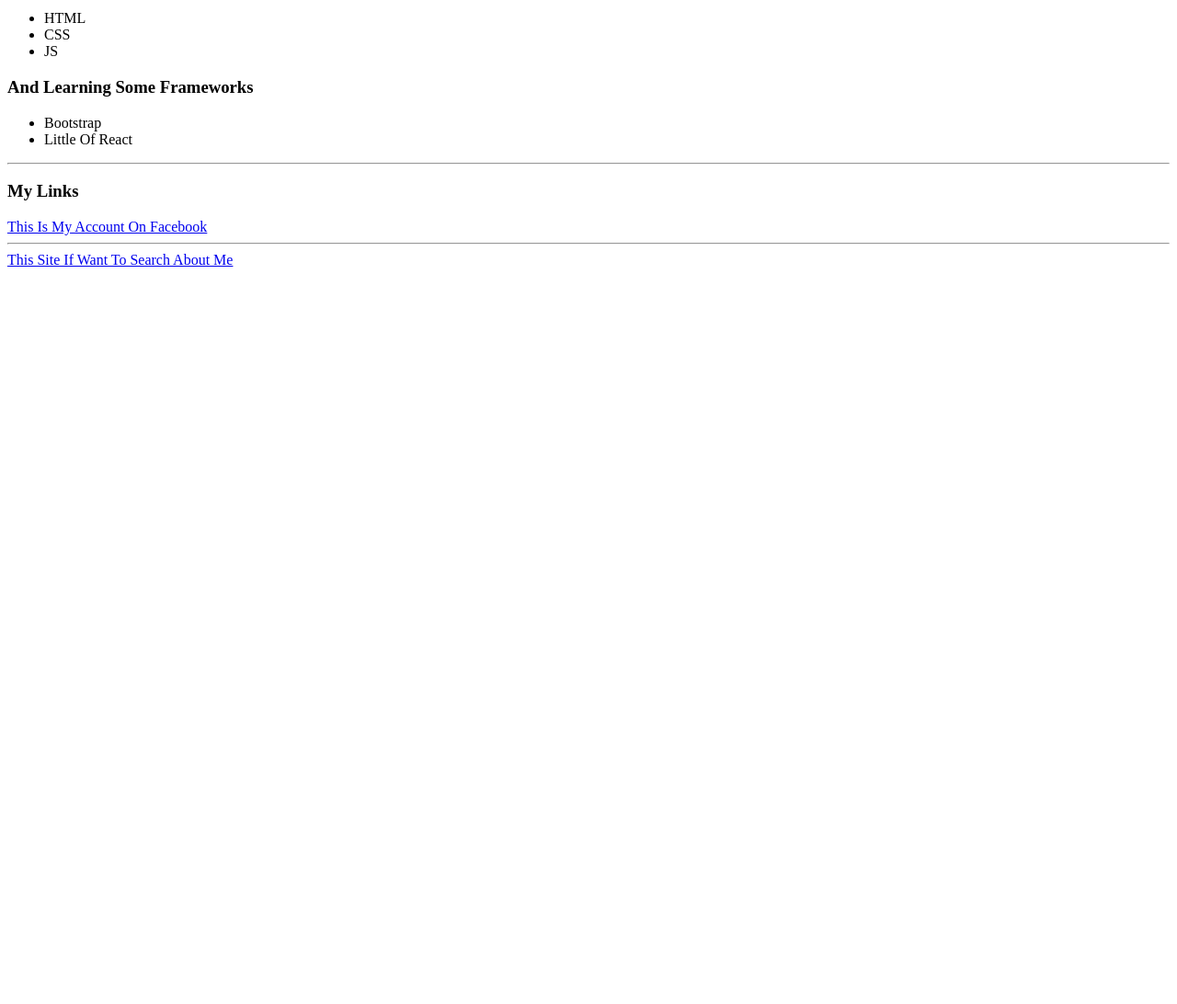
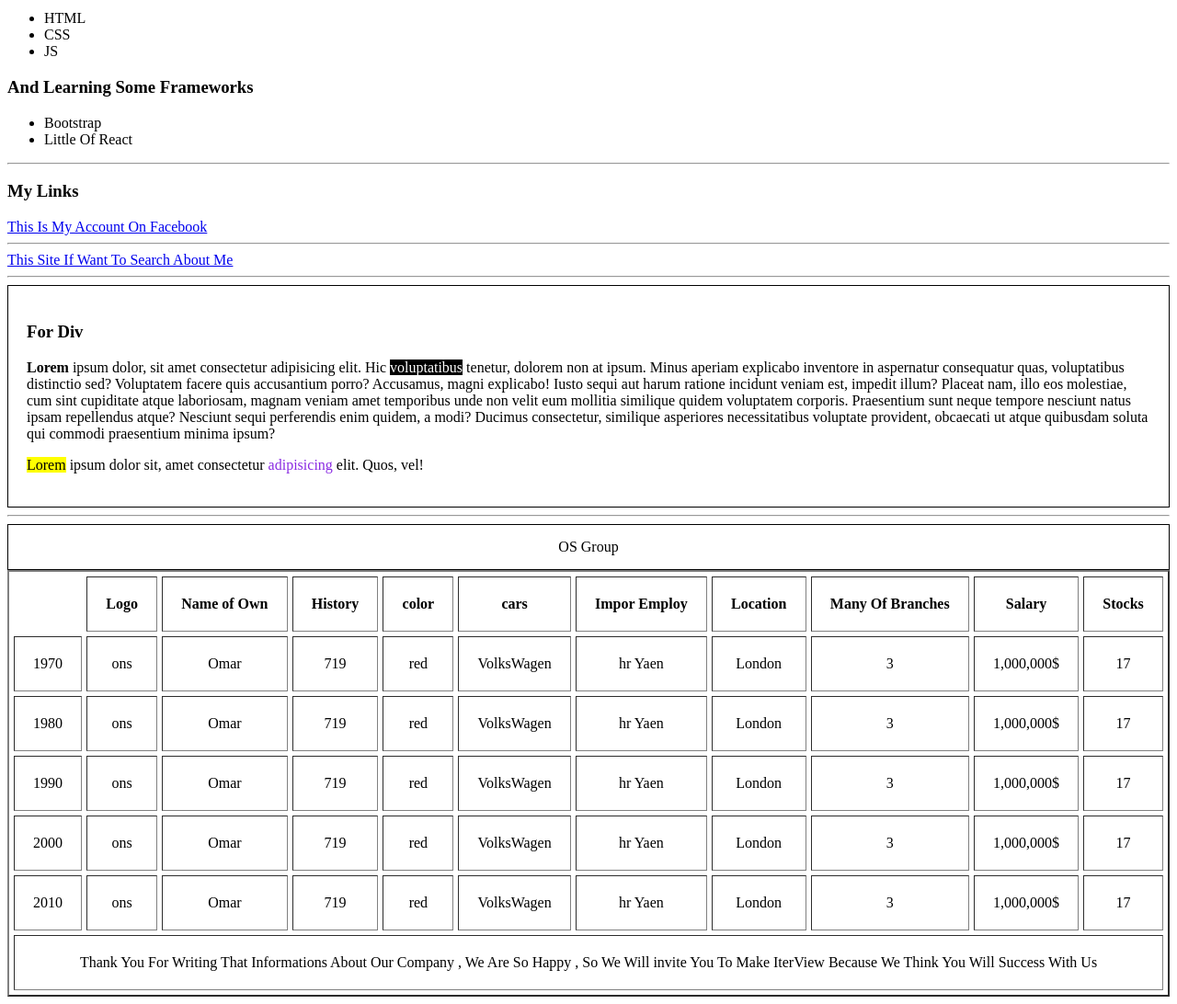
Before and after one commit to omarsayed66/HTML-Assignmments, a plain HTML site: page index.html in a window 1280 px wide. Shown: the part 505-1597 px from the top of the page at 92% size. Before the commit the page ends 805 px from the top, so only its background shows below. Drawn offline with Linux system fonts and the light colour scheme.

Commit message:
Second Time To Added Code After I Learned Fronm 15 To 18

```diff
--- a/index.html
+++ b/index.html
@@ -125,5 +125,136 @@
     <a style="display: block" target="_blank" href="https://www.google.com"
       >This Site If Want To Search About Me</a
     >
+    <hr />
+
+    <!-- ................................... -->
+
+    <div style="padding: 20px; border: 1px solid black">
+      <h3>For Div</h3>
+      <p>
+        <b>Lorem</b> ipsum dolor, sit amet consectetur adipisicing elit. Hic
+        <span style="background-color: black; color: white">voluptatibus</span>
+        tenetur, dolorem non at ipsum. Minus aperiam explicabo inventore in
+        aspernatur consequatur quas, voluptatibus distinctio sed? Voluptatem
+        facere quis accusantium porro? Accusamus, magni explicabo! Iusto sequi
+        aut harum ratione incidunt veniam est, impedit illum? Placeat nam, illo
+        eos molestiae, cum sint cupiditate atque laboriosam, magnam veniam amet
+        temporibus unde non velit eum mollitia similique quidem voluptatem
+        corporis. Praesentium sunt neque tempore nesciunt natus ipsam
+        repellendus atque? Nesciunt sequi perferendis enim quidem, a modi?
+        Ducimus consectetur, similique asperiores necessitatibus voluptate
+        provident, obcaecati ut atque quibusdam soluta qui commodi praesentium
+        minima ipsum?
+      </p>
+      <p>
+        <mark>Lorem</mark> ipsum dolor sit, amet consectetur
+        <span style="color: blueviolet">adipisicing</span> elit. Quos, vel!
+      </p>
+    </div>
+
+    <hr />
+
+    <table
+      border="2px"
+      width="100%"
+      cellspacing="5"
+      cellpadding="20px"
+      style="text-align: center"
+    >
+      <caption style="border: 1px solid black; padding: 15px">
+        OS Group
+      </caption>
+
+      <thead>
+        <th style="visibility: hidden"></th>
+        <th>Logo</th>
+        <th>Name of Own</th>
+        <th>History</th>
+        <th>color</th>
+        <th>cars</th>
+        <th>Impor Employ</th>
+        <th>Location</th>
+        <th>Many Of Branches</th>
+        <th>Salary</th>
+        <th>Stocks</th>
+      </thead>
+
+      <tbody>
+        <tr>
+          <td>1970</td>
+          <td>ons</td>
+          <td>Omar</td>
+          <td>719</td>
+          <td>red</td>
+          <td>VolksWagen</td>
+          <td>hr Yaen</td>
+          <td>London</td>
+          <td>3</td>
+          <td>1,000,000$</td>
+          <td>17</td>
+        </tr>
+        <tr>
+          <td>1980</td>
+          <td>ons</td>
+          <td>Omar</td>
+          <td>719</td>
+          <td>red</td>
+          <td>VolksWagen</td>
+          <td>hr Yaen</td>
+          <td>London</td>
+          <td>3</td>
+          <td>1,000,000$</td>
+          <td>17</td>
+        </tr>
+        <tr>
+          <td>1990</td>
+          <td>ons</td>
+          <td>Omar</td>
+          <td>719</td>
+          <td>red</td>
+          <td>VolksWagen</td>
+          <td>hr Yaen</td>
+          <td>London</td>
+          <td>3</td>
+          <td>1,000,000$</td>
+          <td>17</td>
+        </tr>
+        <tr>
+          <td>2000</td>
+          <td>ons</td>
+          <td>Omar</td>
+          <td>719</td>
+          <td>red</td>
+          <td>VolksWagen</td>
+          <td>hr Yaen</td>
+          <td>London</td>
+          <td>3</td>
+          <td>1,000,000$</td>
+          <td>17</td>
+        </tr>
+        <tr>
+          <td>2010</td>
+          <td>ons</td>
+          <td>Omar</td>
+          <td>719</td>
+          <td>red</td>
+          <td>VolksWagen</td>
+          <td>hr Yaen</td>
+          <td>London</td>
+          <td>3</td>
+          <td>1,000,000$</td>
+          <td>17</td>
+        </tr>
+      </tbody>
+      <tfoot>
+        <tr>
+          <td colspan="11">
+            Thank You For Writing That Informations About Our Company , We Are
+            So Happy , So We Will invite You To Make IterView Because We Think
+            You Will Success With Us
+          </td>
+        </tr>
+      </tfoot>
+    </table>
   </body>
 </html>
```
